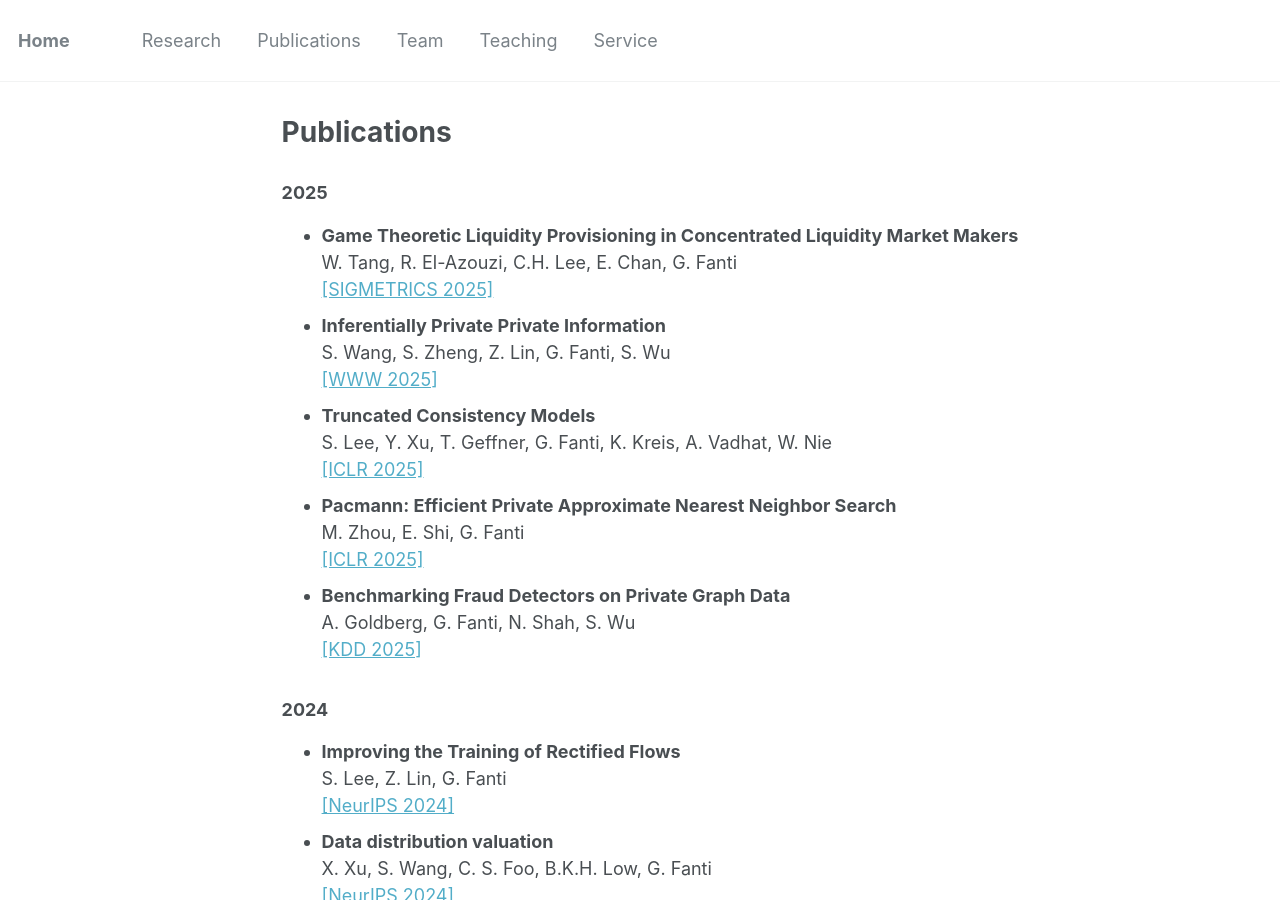
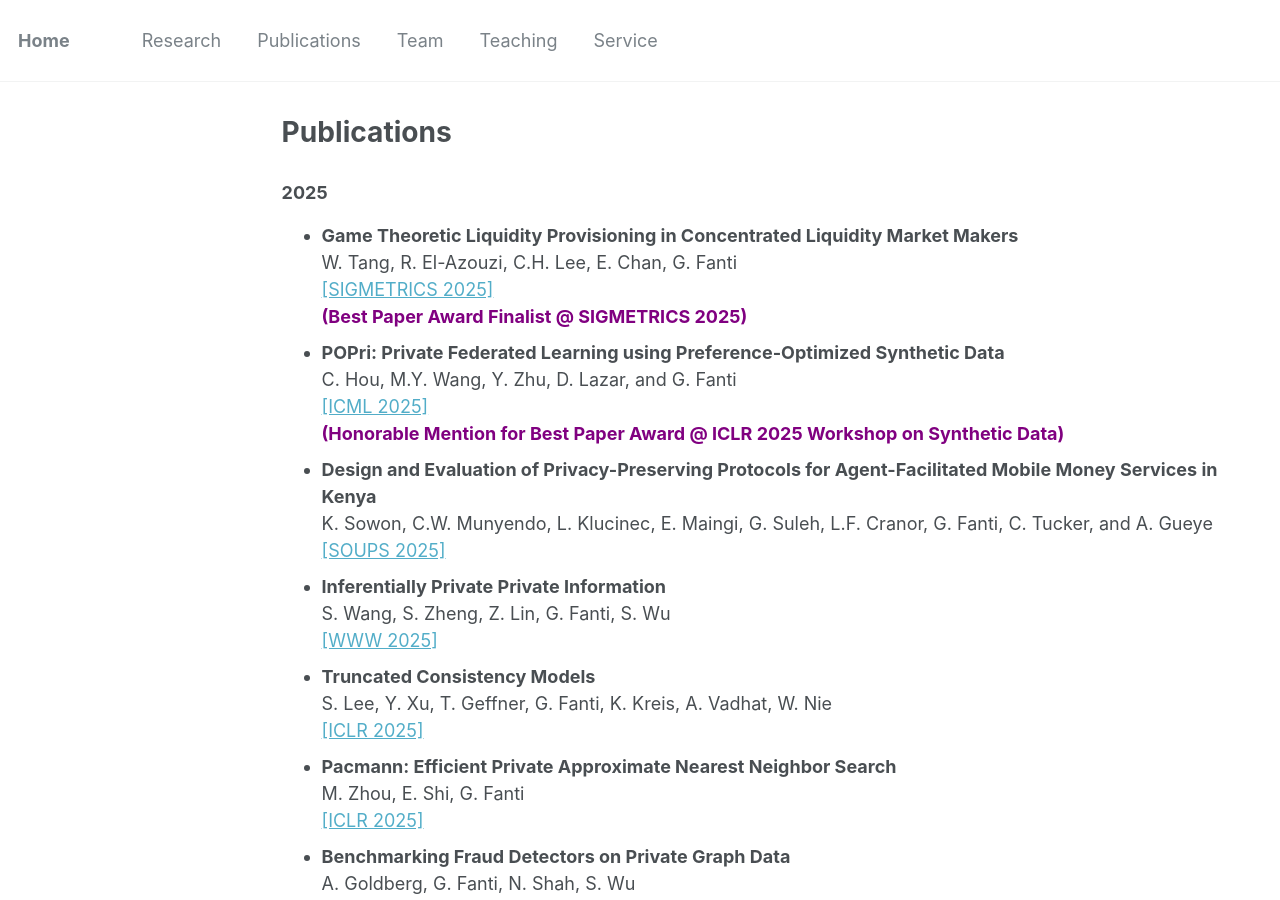
Before and after one commit to gfanti/gfanti.github.io, a Jekyll site: the page built from _pages/publications.md, in a window 1280 px wide and 900 px high. Built offline with Jekyll 4.4.1, drawn with Linux system fonts in a browser that asks for light colours.

Commit message:
update papers and students

```diff
--- a/_pages/publications.md
+++ b/_pages/publications.md
@@ -8,6 +8,16 @@ author_profile: false
 * <b>Game Theoretic Liquidity Provisioning in Concentrated Liquidity Market Makers</b>
 <br>W. Tang, R. El-Azouzi, C.H. Lee, E. Chan, G. Fanti
 <br> <a href="https://arxiv.org/abs/2411.10399">[SIGMETRICS 2025]</a>
+<br>
+<b><font color="purple">(Best Paper Award Finalist @ SIGMETRICS 2025)</font></b><br>
+* <b>POPri: Private Federated Learning using Preference-Optimized Synthetic Data</b>
+<br>C. Hou, M.Y. Wang, Y. Zhu, D. Lazar, and G. Fanti
+<br> <a href="https://arxiv.org/abs/2504.16438">[ICML 2025]</a>
+<br>
+<b><font color="purple">(Honorable Mention for Best Paper Award @ ICLR 2025 Workshop on Synthetic Data)</font></b><br>
+* <b>Design and Evaluation of Privacy-Preserving Protocols for Agent-Facilitated Mobile Money Services in Kenya</b>
+<br>K. Sowon, C.W. Munyendo, L. Klucinec, E. Maingi, G. Suleh, L.F. Cranor, G. Fanti, C. Tucker, and A. Gueye
+<br> <a href="https://arxiv.org/abs/2412.18716">[SOUPS 2025]</a>
 <br>
 * <b>Inferentially Private Private Information</b>
 <br>S. Wang, S. Zheng, Z. Lin, G. Fanti, S. Wu
```
Also changed, not shown: _pages/about.md (+1 -0 lines), _pages/service.md (+1 -0 lines), _pages/teaching.md (+1 -0 lines), _pages/team.md (+2 -1 lines).
